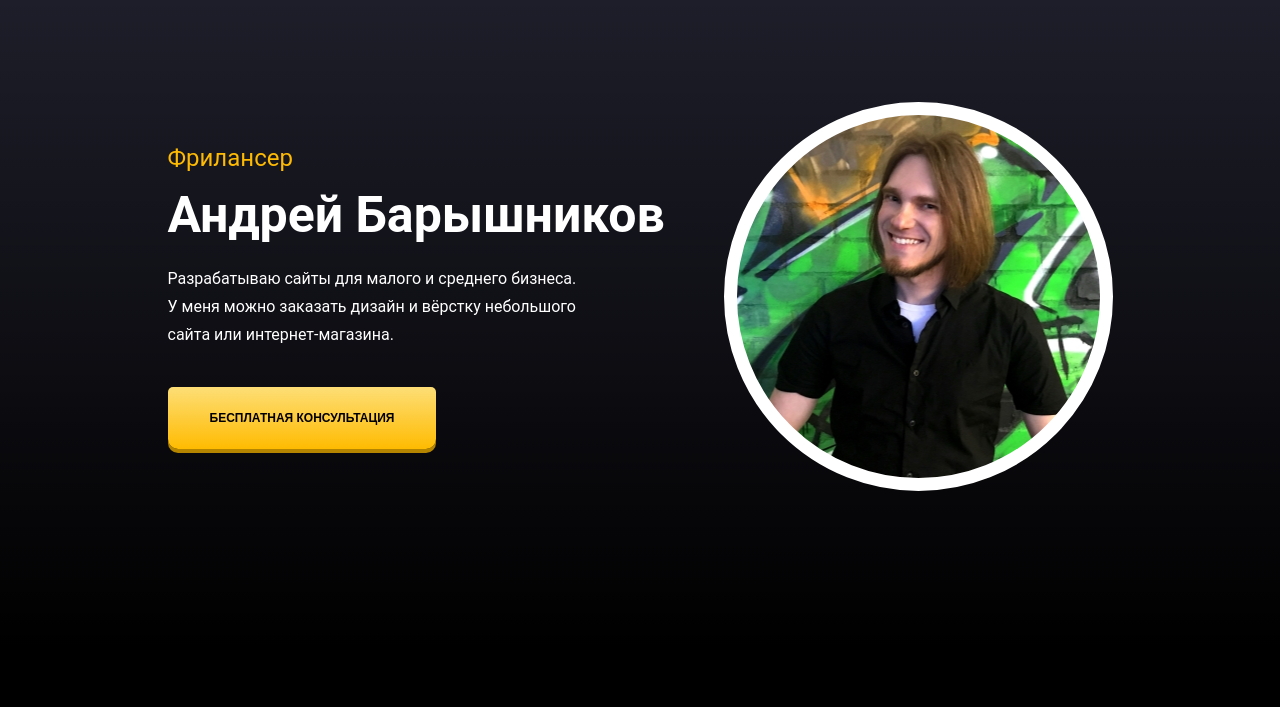
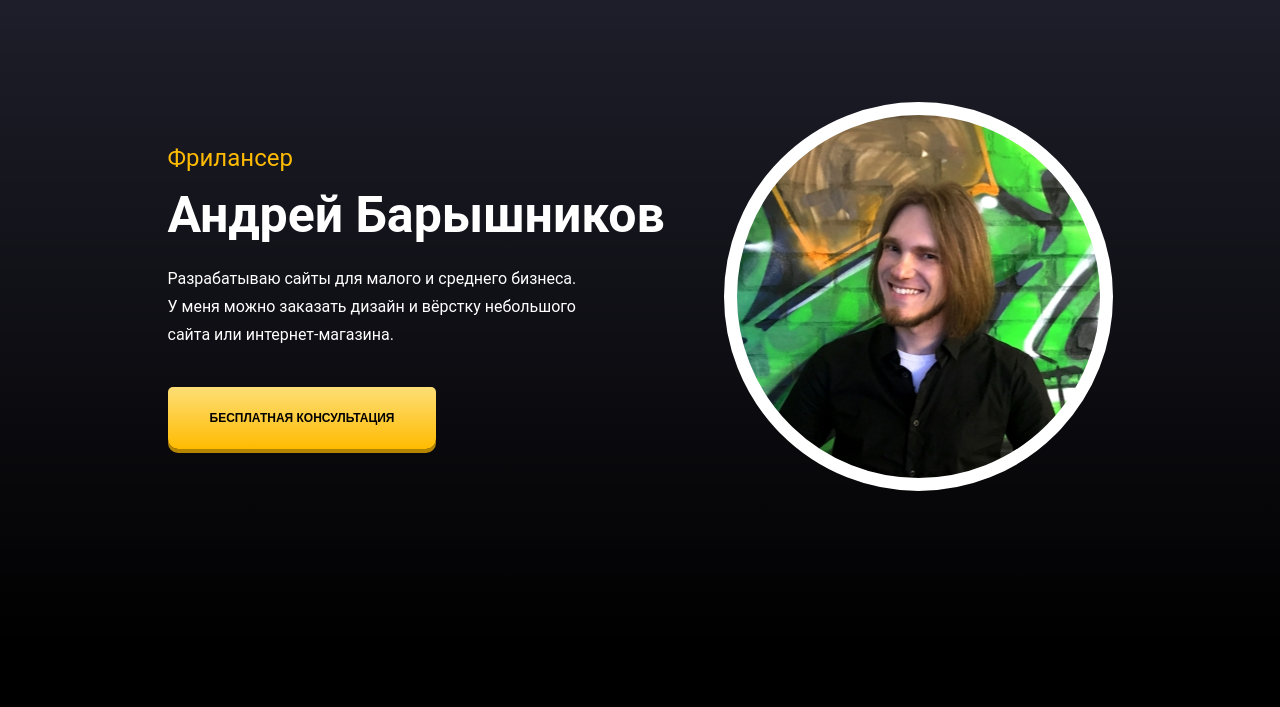
Before and after one commit to AndyBar-NN/portfolio, a plain HTML site: page index.html in a window 1280 px wide. Shown: the part 81-788 px from the top of the page. Drawn offline with Linux system fonts and the light colour scheme.

Commit message:
Update style.css

```diff
--- a/css/style.css
+++ b/css/style.css
@@ -85,7 +85,7 @@ body {
   background-color: white;
   border-radius: 50%;
   background-image: url('../images/avatar.bmp');
-  background-position: center top -50px;
+  background-position: center top 0px;
   border: 13px solid white;
 }
 
```
